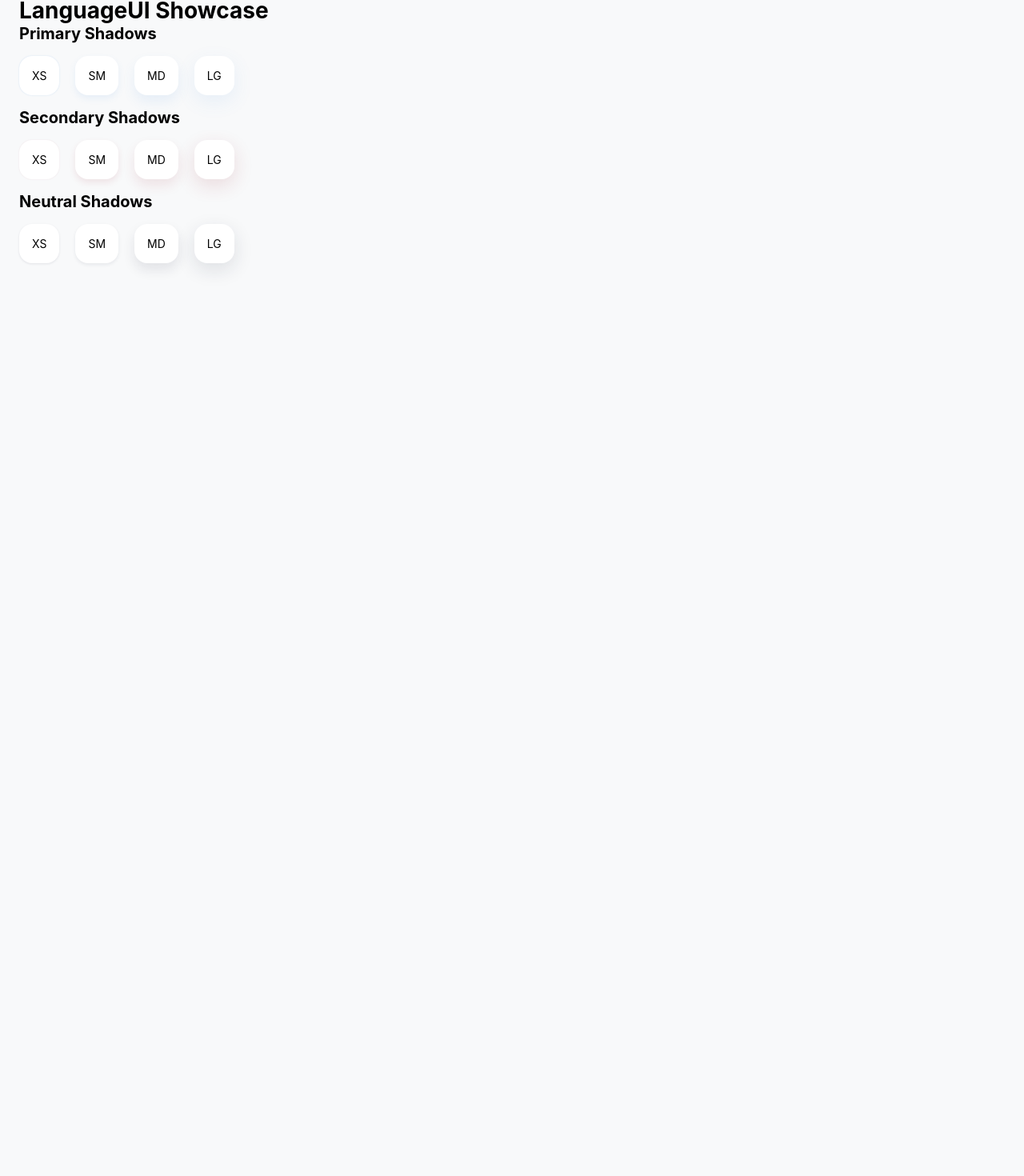
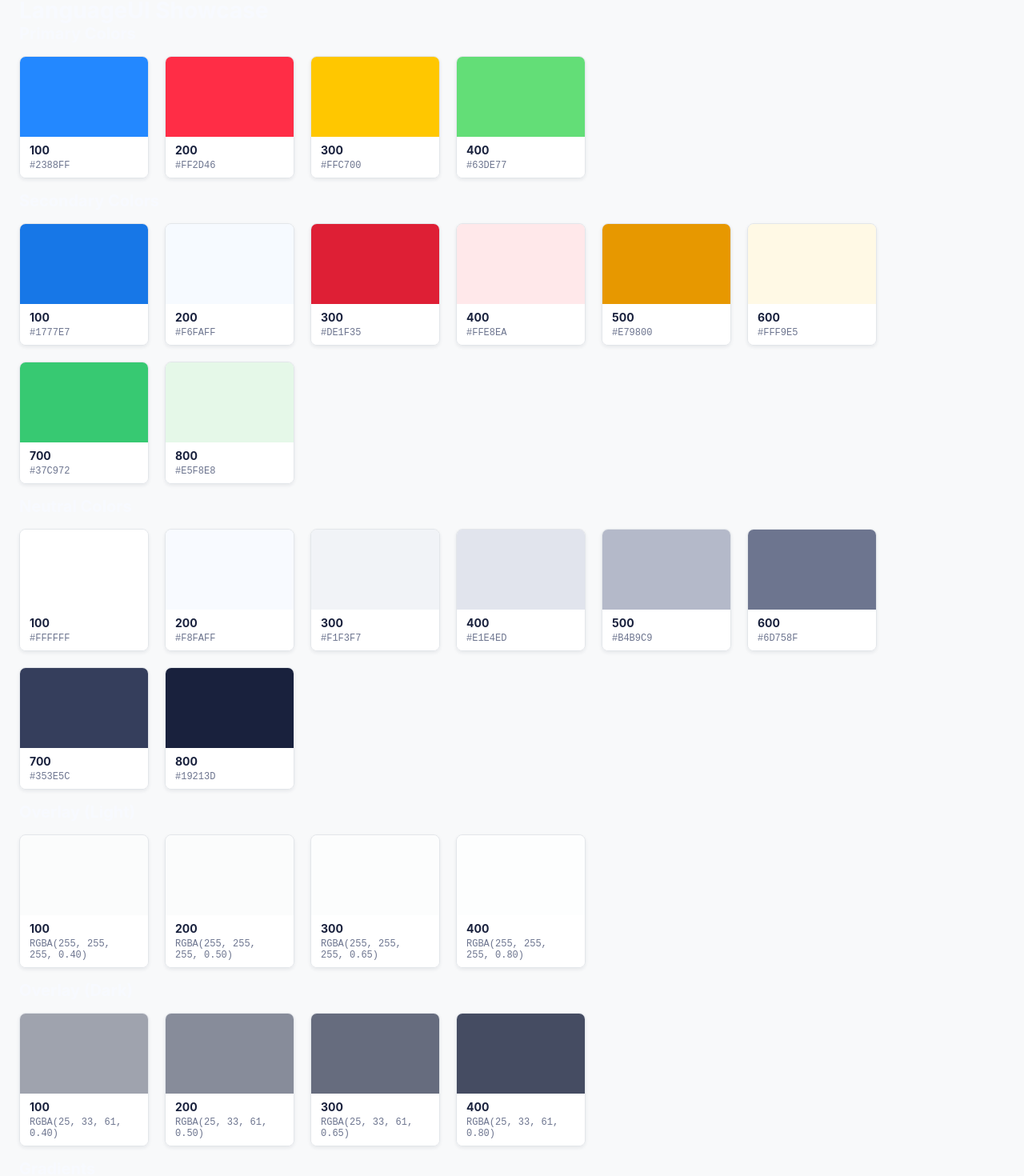
Before and after one commit to hoduyquocbao/languageui, a React (Vite) app: page / in a window 1280 px wide. Shown: the part 28-1498 px from the top of the page at 80% size. Before the commit the page ends 800 px from the top, so only its background shows below. Built offline with nearby package versions, Linux system fonts and the light colour scheme.

Commit message:
feat(core): enrich theme and upgrade showcase

```diff
--- a/src/core/theme.ts
+++ b/src/core/theme.ts
@@ -9,16 +9,52 @@ const color = {
     primary: {
         100: "#2388FF",
         200: "#FF2D46",
+        300: "#FFC700",
+        400: "#63DE77"
+    },
+    secondary: {
+        100: "#1777E7",
+        200: "#F6FAFF", // Light Blue
+        300: "#DE1F35",
+        400: "#FFE8EA", // Light Red
+        500: "#e79800",
+        600: "#fff9e5", // Light Yellow
+        700: "#37C972",
+        800: "#e5f8e8"  // Light Green
     },
     neutral: {
         100: "#ffffff",
-        200: "#000000",
+        200: "#f8faff",
+        300: "#f1f3f7",
+        400: "#e1e4ed",
+        500: "#b4b9c9",
+        600: "#6d758f",
+        700: "#353e5c",
+        800: "#19213d"
+    },
+    overlay: {
+        light: {
+            100: "rgba(255, 255, 255, 0.40)",
+            200: "rgba(255, 255, 255, 0.50)",
+            300: "rgba(255, 255, 255, 0.65)",
+            400: "rgba(255, 255, 255, 0.80)"
+        },
+        dark: {
+            100: "rgba(25, 33, 61, 0.40)",
+            200: "rgba(25, 33, 61, 0.50)",
+            300: "rgba(25, 33, 61, 0.65)",
+            400: "rgba(25, 33, 61, 0.80)"
+        }
     },
     gradient: {
-        primary: "linear-gradient(180deg, #2B7AFB 0%, #2174FD 100%)",
+        red: "linear-gradient(47deg, #DF001B 0%, #FFDDDF 100%)",
+        blue: "linear-gradient(45deg, #0075FF 0%, #D0EBFF 100%)",
+        yellow: "linear-gradient(45deg, #FF9416 0%, #FFE03A 100%)",
+        green: "linear-gradient(45deg, #3ACD52 0%, #7DFFA2 100%)"
     },
     border: {
-        primary: "#174BD2",
+        light: "#F0F2F5",
+        medium: "#E3E6EA"
     }
 };
 
--- a/src/main.tsx
+++ b/src/main.tsx
@@ -8,7 +8,8 @@ import { dom, style } from '@/adapter';
 import { theme } from '@/core/theme';
 import { Card } from '@/ui/atom/card';
 import { Title, Subtitle, Text } from '@/ui/atom/typography';
-import type { FC } from '@/adapter';
+import { Swatch } from '@/ui/atom/swatch';
+import type { FC, Node } from '@/adapter';
 
 /**
  * @name Global
@@ -44,11 +45,28 @@ const Showcase = style('div')`
  * @param {React.ReactNode} props.children - The content of the section.
  * @returns {JSX.Element} The rendered section.
  */
-const Section: FC<{ title: string; children: React.ReactNode }> = ({ title, children }) => (
+const Section: FC<{ title: string; children: Node }> = ({ title, children }) => (
     <section>
         <Subtitle>{title}</Subtitle>
         <Showcase>{children}</Showcase>
     </section>
+);
+
+/**
+ * @name Palette
+ * @description A specialized section for displaying a color palette.
+ * It iterates over a map of colors and renders a Swatch for each one.
+ * @param {object} props - The component props.
+ * @param {string} props.title - The title for the palette section.
+ * @param {Record<string, string>} props.colors - A map of color names to hex/rgba values.
+ * @returns {JSX.Element} The rendered palette section.
+ */
+const Palette: FC<{ title: string; colors: Record<string, string> }> = ({ title, colors }) => (
+    <Section title={title}>
+        {Object.entries(colors).map(([name, value]) => (
+            <Swatch key={name} name={name} color={value} />
+        ))}
+    </Section>
 );
 
 /**
@@ -61,6 +79,13 @@ const Section: FC<{ title: string; children: React.ReactNode }> = ({ title, chil
 const App: FC = () => (
     <main>
         <Title>LanguageUI Showcase</Title>
+
+        <Palette title="Primary Colors" colors={theme.color.primary} />
+        <Palette title="Secondary Colors" colors={theme.color.secondary} />
+        <Palette title="Neutral Colors" colors={theme.color.neutral} />
+        <Palette title="Overlay (Light)" colors={theme.color.overlay.light} />
+        <Palette title="Overlay (Dark)" colors={theme.color.overlay.dark} />
+        <Palette title="Gradients" colors={theme.color.gradient} />
 
         <Section title="Primary Shadows">
             <Card variant="primary" shadow="xs"><Text>XS</Text></Card>
--- a/src/ui/atom/button.tsx
+++ b/src/ui/atom/button.tsx
@@ -36,7 +36,7 @@ const variants = {
     primary: style.utility`
         background: ${theme.color.primary[100]};
         color: ${theme.color.neutral[100]};
-        border: 1px solid ${theme.color.border.primary};
+        border: 1px solid ${theme.color.border.medium};
 
         &:hover {
             opacity: 0.9;
@@ -44,8 +44,8 @@ const variants = {
     `,
     secondary: style.utility`
         background: ${theme.color.neutral[100]};
-        color: ${theme.color.neutral[200]};
-        border: 1px solid ${theme.color.neutral[200]};
+        color: ${theme.color.neutral[800]};
+        border: 1px solid ${theme.color.border.medium};
 
         &:hover {
             background: ${theme.color.neutral[200]};
--- /dev/null
+++ b/src/ui/atom/swatch.tsx
@@ -0,0 +1,98 @@
+/**
+ * @fileoverview
+ * This file provides the Swatch component.
+ * A Swatch is a visual representation of a color, displaying the color itself,
+ * its thematic name, and its hex code. It is a key atom for building a live style guide.
+ */
+
+import { style } from '@/adapter';
+import type { FC } from '@/adapter';
+import { theme } from '@/core/theme';
+
+/**
+ * @name Props
+ * @description Interface for the Swatch component's props.
+ * @property {string} name - The semantic name of the color (e.g., 'primary.100').
+ * @property {string} color - The hex or rgba value of the color to display.
+ */
+interface Props {
+    name: string;
+    color: string;
+}
+
+/**
+ * @name Container
+ * @description The main container for the Swatch component.
+ * It provides the card-like appearance with shadow and rounded corners.
+ */
+const Container = style('div')`
+    display: flex;
+    flex-direction: column;
+    width: 160px;
+    box-shadow: ${theme.shadow.neutral.sm};
+    border-radius: ${theme.radius.medium};
+    overflow: hidden;
+    border: 1px solid ${theme.color.border.medium};
+`;
+
+/**
+ * @name Block
+ * @description The styled block that displays the actual color.
+ * Its background is set dynamically based on the `color` prop.
+ */
+const Block = style('div')<{ color: string }>`
+    height: 100px;
+    background: ${({ color }) => color};
+`;
+
+/**
+ * @name Info
+ * @description A container for the textual information (name and hex code) of the color.
+ */
+const Info = style('div')`
+    padding: ${theme.space[2]} ${theme.space[3]};
+    background: ${theme.color.neutral[100]};
+`;
+
+/**
+ * @name Name
+ * @description The styled text for the color's semantic name.
+ */
+const Name = style('p')`
+    font-weight: ${theme.typography.weight.bold};
+    font-size: 14px;
+    color: ${theme.color.neutral[800]};
+    margin: 0 0 ${theme.space[1]} 0;
+`;
+
+/**
+ * @name Hex
+ * @description The styled text for the color's hex code.
+ * It uses a monospace font for better readability of the code.
+ */
+const Hex = style('p')`
+    font-family: monospace;
+    font-size: 12px;
+    color: ${theme.color.neutral[600]};
+    margin: 0;
+    text-transform: uppercase;
+`;
+
+/**
+ * @name Swatch
+ * @description The main Swatch component.
+ * It assembles the color block and the info section into a single, reusable component.
+ * @param {Props} props - The properties for the component.
+ * @returns {JSX.Element} The rendered swatch component.
+ */
+export const Swatch: FC<Props> = ({ name, color }) => {
+    return (
+        <Container>
+            <Block color={color} />
+            <Info>
+                <Name>{name}</Name>
+                <Hex>{color}</Hex>
+            </Info>
+        </Container>
+    );
+};
```
Also changed, not shown: architecture.csv, memories.csv, todo.csv, 2 other files (tests, documents, lock files or other folders).
